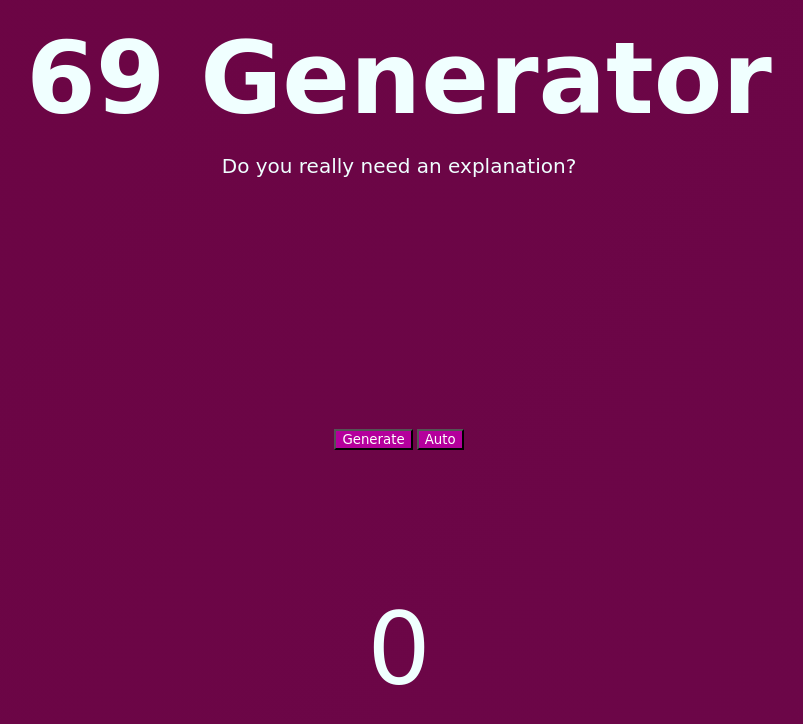
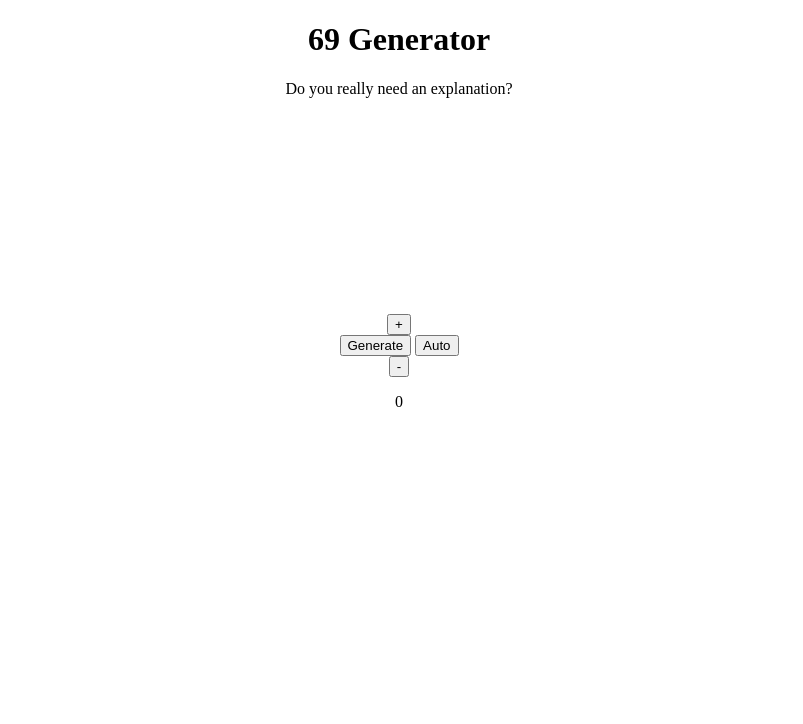
Before and after one commit to MR3TBOfRAM/mr3tbofram.github.io, a plain HTML site: page index.html in a window 1280 px wide. Shown: the whole page, without its empty margins (241-1044 px from the left). Drawn offline with Linux system fonts and the light colour scheme.

Commit message:
Update index.html

```diff
--- a/index.html
+++ b/index.html
@@ -2,62 +2,6 @@
 <html lang="en"class=background>
 <head>
 <style>
-#PMain
-{
-font-size: 100px;
-color: azure;
-margin-top: 100px;
-font-family:cursive;
-}
-.GenBtn
-{
-color: rgb(255, 255, 255);
-background-color: rgb(180, 0, 156);
-font-family:cursive;
-}
-#T
-{
-font-size: 100px;
-color: azure;
-font-family:cursive;
-margin-top: 20px;
-}
-#UT
-{
-font-size: 20px;
-color: azure;
-font-family:cursive;
-margin-top: -50px;
-}
-.IDBtn
-{
-color: rgb(255, 255, 255);
-background-color: #b4009c;
-font-family:cursive;
-outline: none;
-margin-top: 10px;
-margin-bottom: 10px;
-margin-left: 80px;
-visibility:hidden;
-}
-.background
-{
-    height: 100%;
-    width: 100%;
-    left:0;
-    right: 0;
-    top: 0;
-    bottom: 0;
-    position: absolute;
-  background: linear-gradient(124deg, #a50000, #6b0036, #6d1065);
-  background-size: 1800% 1800%; /* sets the background to a linear gradient and defines the colors used in the gradient*/
-  animation: colors 18s ease infinite;
-}
-  @keyframes colors {
-      0%{background-position:0% 82%} /*Specifies the 0% position for the linear gradient image*/
-      50%{background-position:100% 19%} /*specifies the 50% position for the linear gradient image*/
-      100%{background-position:0% 82%}/*specifies the 100% position for the linear gradient image*/
-  }
 </style>
 </head>
 <div align="center">
```
